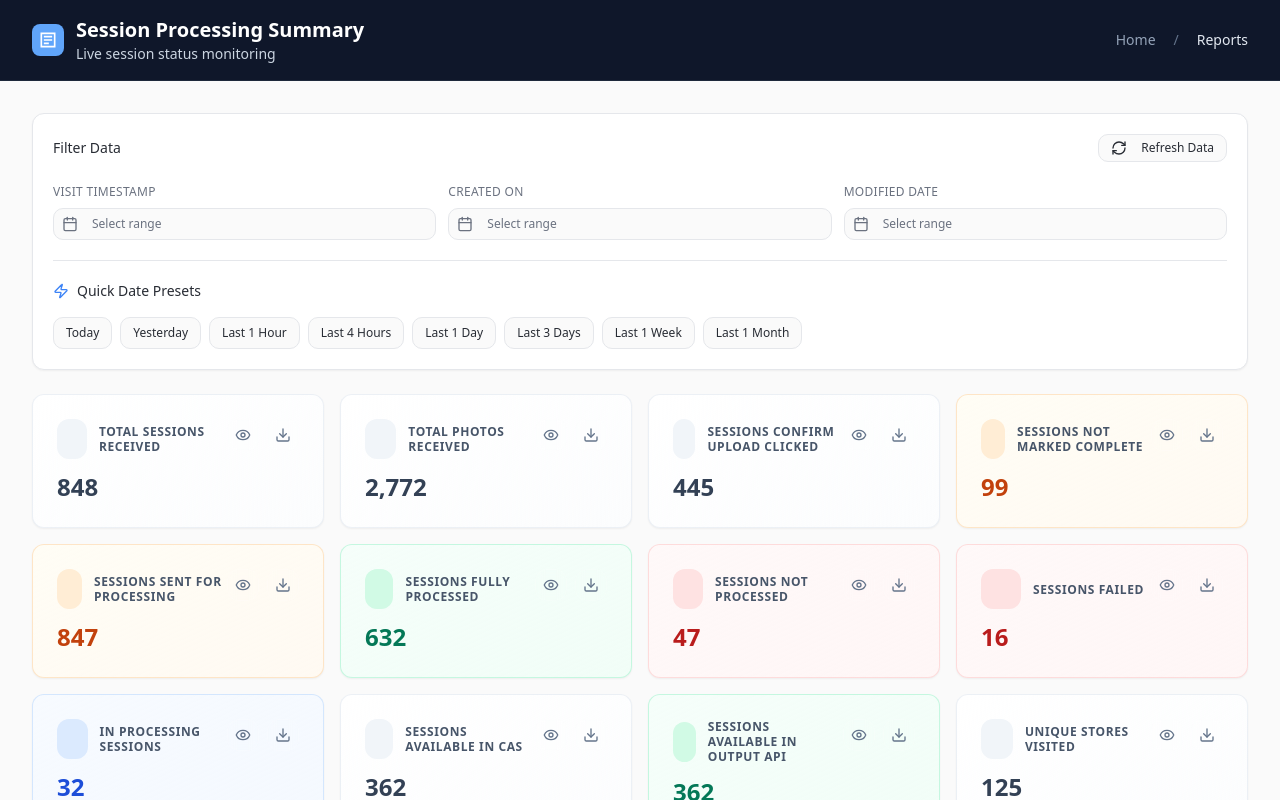
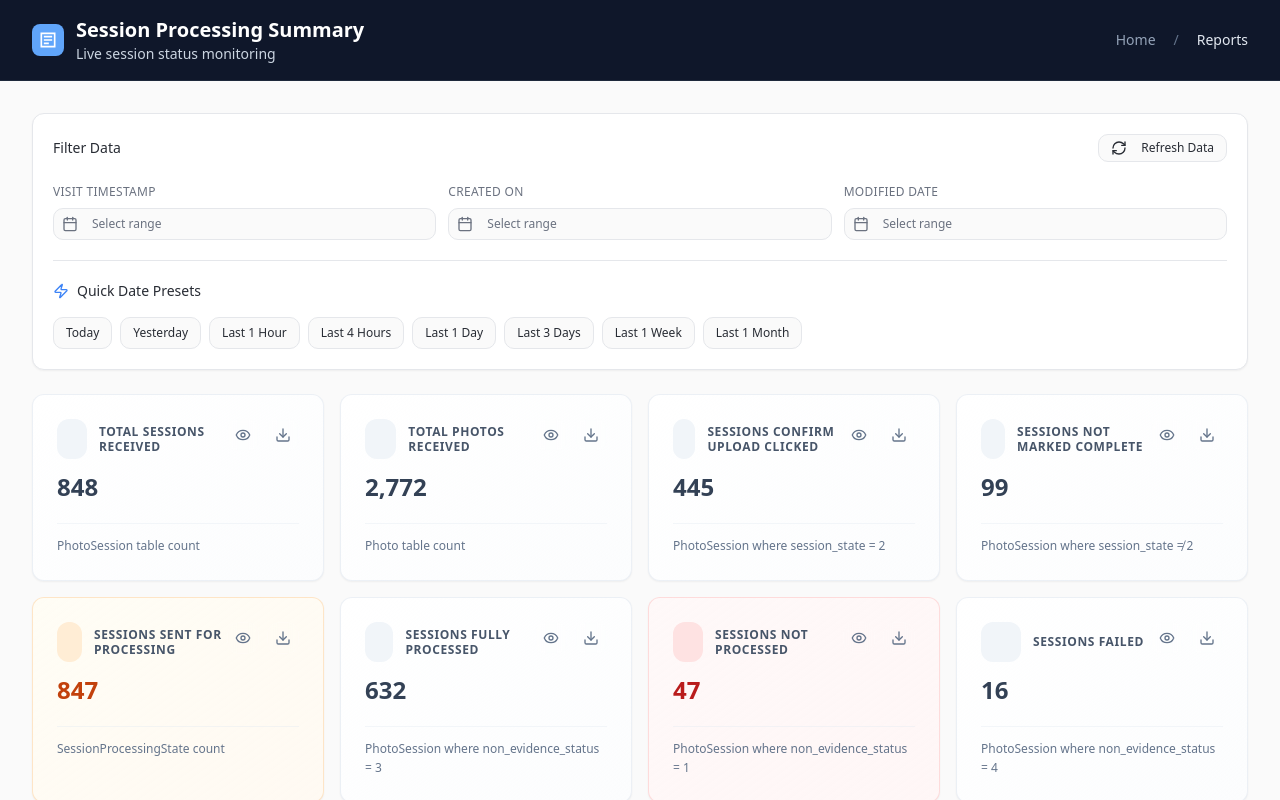
Before and after one commit to jatindeepkharbanda/django-session-processing-summary, a React (Vite) app: page /session-processing in a window 1280 px wide. Shown: the top 800 px of the page. Built offline with nearby package versions, Linux system fonts and the light colour scheme.

Commit message:
Add definitions to KPI cards
Add definitions to the bottom of each KPI card to provide FYI information about the data displayed.

```diff
--- a/src/components/KPICard.tsx
+++ b/src/components/KPICard.tsx
@@ -10,6 +10,7 @@ interface KPICardProps {
   value: number;
   isLoading?: boolean;
   variant?: 'default' | 'success' | 'warning' | 'error' | 'info';
+  definition?: string;
   onDownload: () => void;
   onViewData: () => void;
 }
@@ -43,6 +44,7 @@ export const KPICard: React.FC<KPICardProps> = ({
   value,
   isLoading = false,
   variant = 'default',
+  definition,
   onDownload,
   onViewData,
 }) => {
@@ -113,6 +115,15 @@ export const KPICard: React.FC<KPICardProps> = ({
               </Button>
             </div>
           </div>
+
+          {/* Definition text */}
+          {definition && (
+            <div className="mt-4 pt-3 border-t border-slate-200/40">
+              <p className="text-xs text-slate-500 leading-relaxed">
+                {definition}
+              </p>
+            </div>
+          )}
         </div>
 
         {/* Subtle bottom border accent */}
--- a/src/pages/SessionProcessingSummary.tsx
+++ b/src/pages/SessionProcessingSummary.tsx
@@ -172,6 +172,7 @@ const SessionProcessingSummary = () => {
             title="Total Sessions Received"
             value={metrics.totalSessionsReceived}
             isLoading={loading || isRefreshing}
+            definition="PhotoSession table count"
             onDownload={() => handleDownload('Total Sessions Received', metrics.totalSessionsReceived)}
             onViewData={() => handleViewData('Total Sessions Received')}
           />
@@ -180,6 +181,7 @@ const SessionProcessingSummary = () => {
             title="Total Photos Received"
             value={metrics.totalPhotosReceived}
             isLoading={loading || isRefreshing}
+            definition="Photo table count"
             onDownload={() => handleDownload('Total Photos Received', metrics.totalPhotosReceived)}
             onViewData={() => handleViewData('Total Photos Received')}
           />
@@ -188,6 +190,7 @@ const SessionProcessingSummary = () => {
             title="Sessions Confirm Upload Clicked"
             value={metrics.sessionsConfirmUploadClicked}
             isLoading={loading || isRefreshing}
+            definition="PhotoSession where session_state = 2"
             onDownload={() => handleDownload('Sessions Confirm Upload Clicked', metrics.sessionsConfirmUploadClicked)}
             onViewData={() => handleViewData('Sessions Confirm Upload Clicked')}
           />
@@ -196,7 +199,7 @@ const SessionProcessingSummary = () => {
             title="Sessions Not Marked Complete"
             value={metrics.sessionsNotMarkedComplete}
             isLoading={loading || isRefreshing}
-            variant="warning"
+            definition="PhotoSession where session_state ≠ 2"
             onDownload={() => handleDownload('Sessions Not Marked Complete', metrics.sessionsNotMarkedComplete)}
             onViewData={() => handleViewData('Sessions Not Marked Complete')}
           />
@@ -206,6 +209,7 @@ const SessionProcessingSummary = () => {
             value={metrics.sessionsSentForProcessing}
             isLoading={loading || isRefreshing}
             variant="warning"
+            definition="SessionProcessingState count"
             onDownload={() => handleDownload('Sessions Sent For Processing', metrics.sessionsSentForProcessing)}
             onViewData={() => handleViewData('Sessions Sent For Processing')}
           />
@@ -214,7 +218,7 @@ const SessionProcessingSummary = () => {
             title="Sessions Fully Processed"
             value={metrics.sessionsFullyProcessed}
             isLoading={loading || isRefreshing}
-            variant="success"
+            definition="PhotoSession where non_evidence_status = 3"
             onDownload={() => handleDownload('Sessions Fully Processed', metrics.sessionsFullyProcessed)}
             onViewData={() => handleViewData('Sessions Fully Processed')}
           />
@@ -224,6 +228,7 @@ const SessionProcessingSummary = () => {
             value={metrics.sessionsNotProcessed}
             isLoading={loading || isRefreshing}
             variant="error"
+            definition="PhotoSession where non_evidence_status = 1"
             onDownload={() => handleDownload('Sessions Not Processed', metrics.sessionsNotProcessed)}
             onViewData={() => handleViewData('Sessions Not Processed')}
           />
@@ -232,7 +237,7 @@ const SessionProcessingSummary = () => {
             title="Sessions Failed"
             value={metrics.sessionsFailed}
             isLoading={loading || isRefreshing}
-            variant="error"
+            definition="PhotoSession where non_evidence_status = 4"
             onDownload={() => handleDownload('Sessions Failed', metrics.sessionsFailed)}
             onViewData={() => handleViewData('Sessions Failed')}
           />
@@ -241,7 +246,7 @@ const SessionProcessingSummary = () => {
             title="In Processing Sessions"
             value={metrics.inProcessingSessions}
             isLoading={loading || isRefreshing}
-            variant="info"
+            definition="PhotoSession where non_evidence_status = 2"
             onDownload={() => handleDownload('In Processing Sessions', metrics.inProcessingSessions)}
             onViewData={() => handleViewData('In Processing Sessions')}
           />
@@ -250,6 +255,7 @@ const SessionProcessingSummary = () => {
             title="Sessions Available in CAS"
             value={metrics.sessionsAvailableInCAS}
             isLoading={loading || isRefreshing}
+            definition="SessionFacingsDetail count"
             onDownload={() => handleDownload('Sessions Available in CAS', metrics.sessionsAvailableInCAS)}
             onViewData={() => handleViewData('Sessions Available in CAS')}
           />
@@ -259,6 +265,7 @@ const SessionProcessingSummary = () => {
             value={metrics.sessionsAvailableInOutputAPI}
             isLoading={loading || isRefreshing}
             variant="success"
+            definition="SessionIRAnalyticsV2 table count"
             onDownload={() => handleDownload('Sessions Available in Output API', metrics.sessionsAvailableInOutputAPI)}
             onViewData={() => handleViewData('Sessions Available in Output API')}
           />
```
